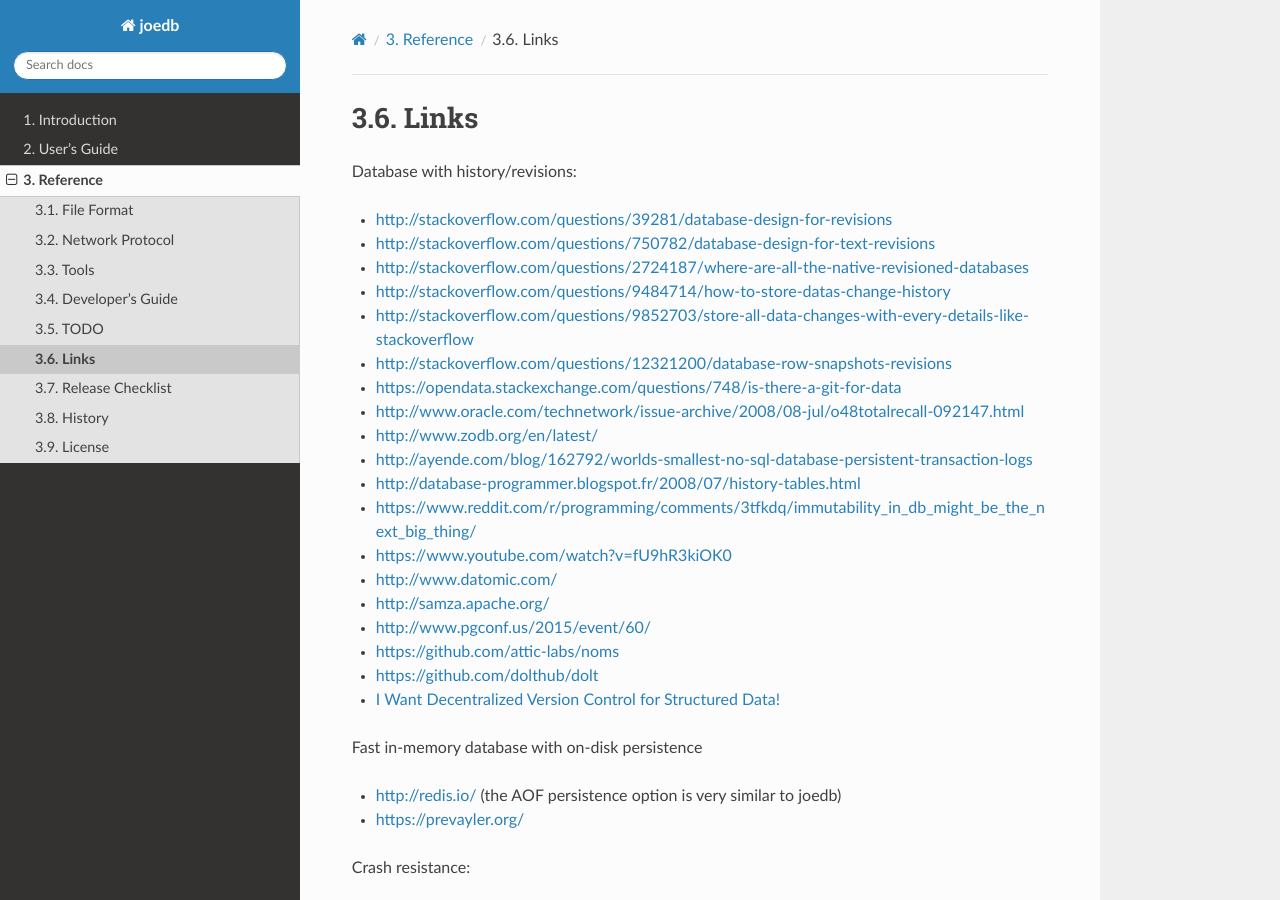
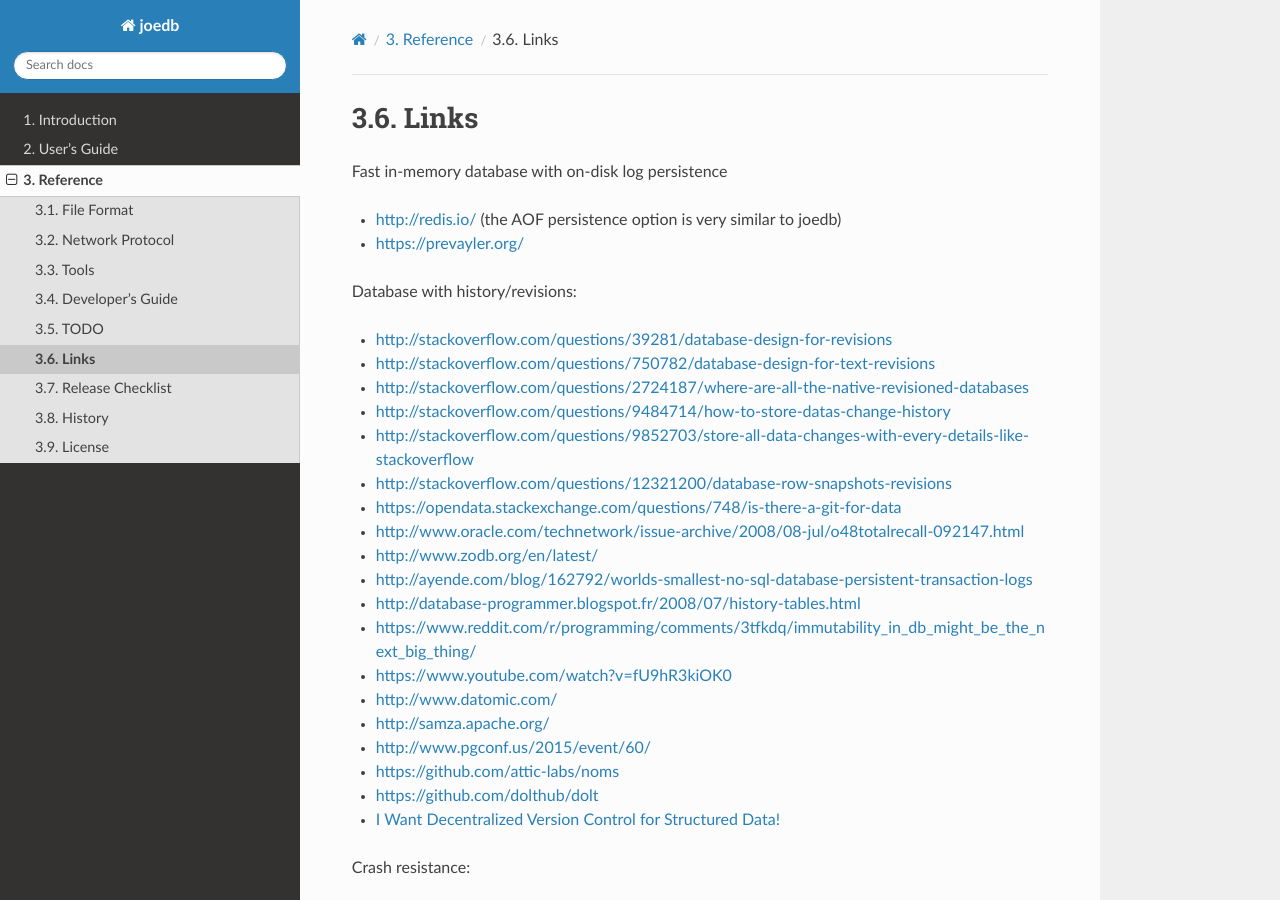
Before and after one commit to Remi-Coulom/joedb, a Sphinx documentation site: the page built from doc/source/links.rst, in a window 1280 px wide and 900 px high. Built offline with Sphinx 7.4.7 and the Read the Docs theme 2.0.0, drawn with Linux system fonts in a browser that asks for light colours; formulas are drawn with MathJax 3; some of the changed lines change nothing that is shown.

Commit message:
reorder links

```diff
--- a/doc/source/links.rst
+++ b/doc/source/links.rst
@@ -1,5 +1,10 @@
 Links
 =====
+
+Fast in-memory database with on-disk log persistence
+
+- http://redis.io/ (the AOF persistence option is very similar to joedb)
+- https://prevayler.org/
 
 Database with history/revisions:
 
@@ -24,11 +29,6 @@
 - https://github.com/attic-labs/noms
 - https://github.com/dolthub/dolt
 - `I Want Decentralized Version Control for Structured Data! <https://jonas-schuermann.name/projects/dvcs-for-structured-data/blog/2020-03-22-manifesto.html>`_
-
-Fast in-memory database with on-disk persistence
-
-- http://redis.io/ (the AOF persistence option is very similar to joedb)
-- https://prevayler.org/
 
 Crash resistance:
 
```
